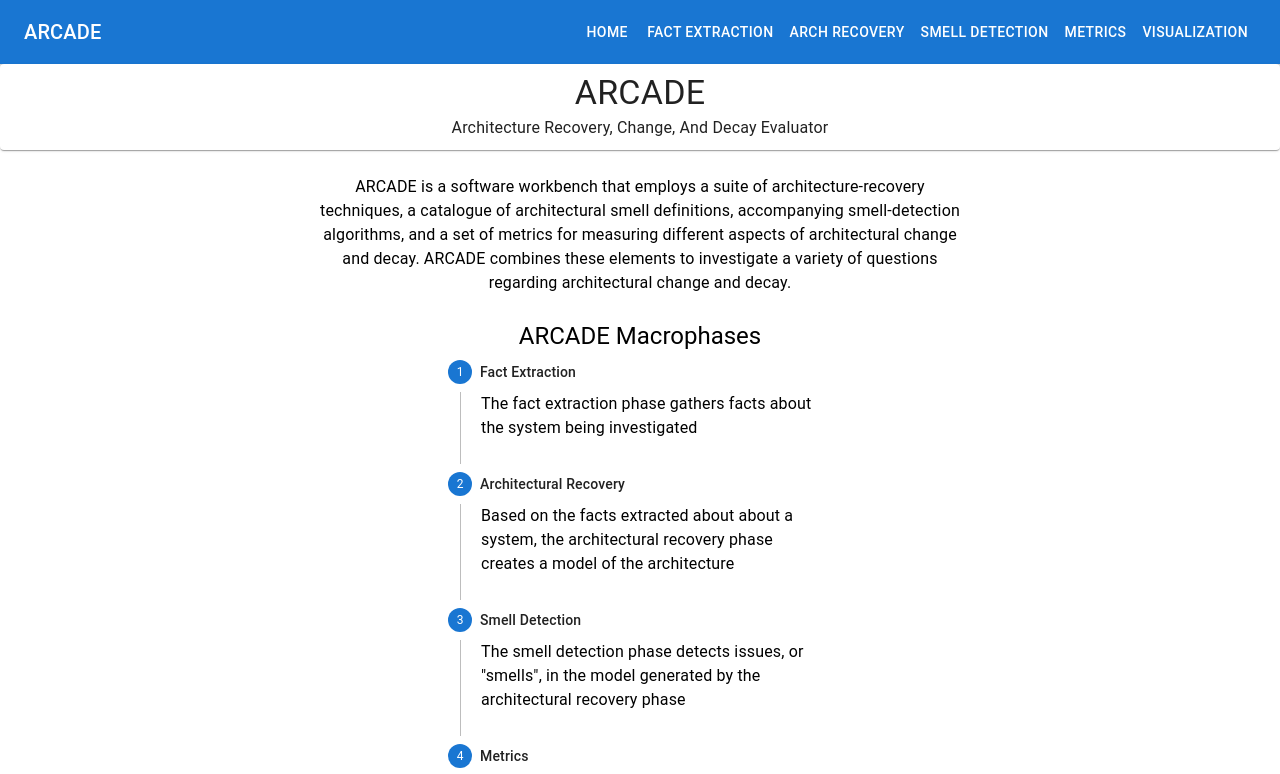
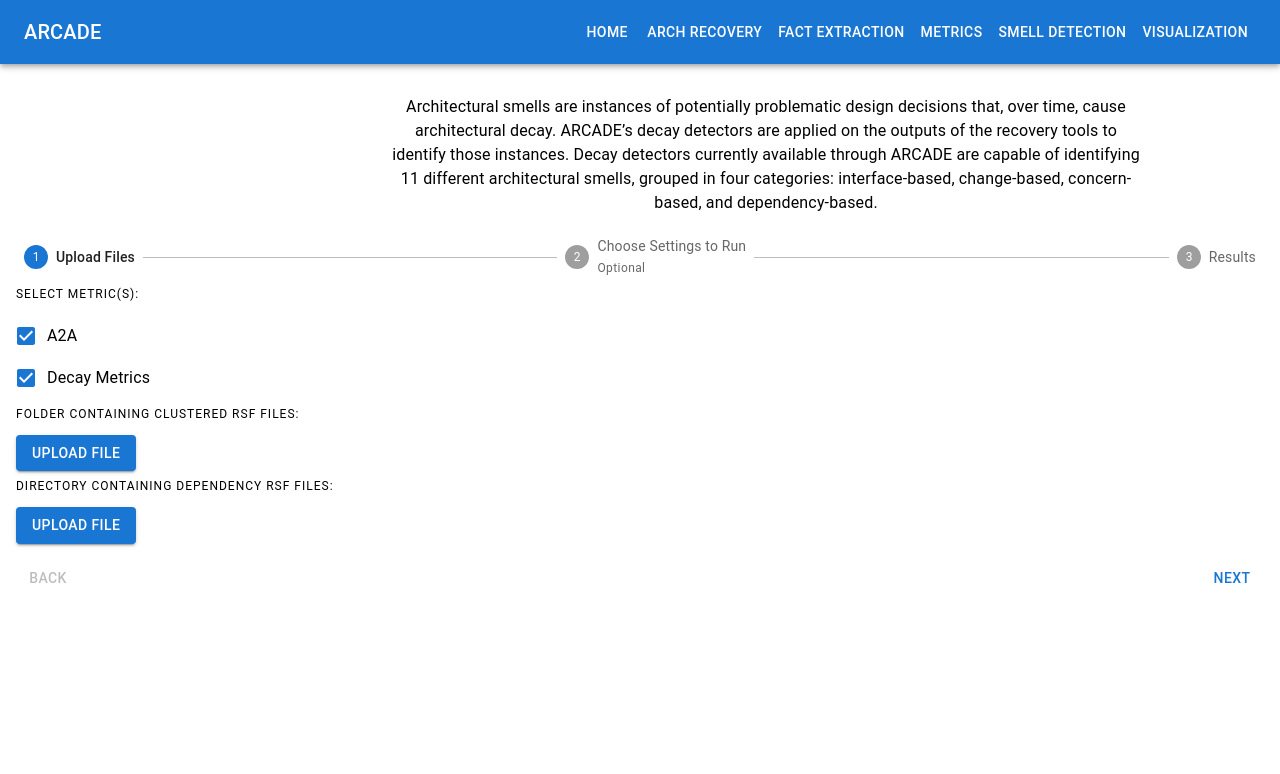
Before and after one commit to usc-softarch/arcade-frontend, a React (Create React App) app: page /metrics in a window 1280 px wide. Shown: the top 774 px of the page. Built offline with nearby package versions, Linux system fonts and the light colour scheme.

Commit message:
Add routing, refactor code, and cleaned up organization.

```diff
--- a/src/App.js
+++ b/src/App.js
@@ -7,8 +7,7 @@
       <div>
           <ArcadeBar>
           </ArcadeBar>
-          <Home>
-          </Home>
+          <Home/>
       </div>
   );
 }
--- a/src/ArcadeBar.js
+++ b/src/ArcadeBar.js
@@ -1,5 +1,6 @@
-import {AppBar, Box, Toolbar, Typography} from "@mui/material";
+import {AppBar, Box, Link, Switch, Toolbar, Typography} from "@mui/material";
 import Button from "@mui/material/Button";
+import { BrowserRouter as Router, Link as RouterLink } from "react-router-dom";
 
 function ArcadeBar() {
     return (
@@ -9,12 +10,43 @@
                     <Typography variant="h6" component="div" sx={{ flexGrow: 1 }}>
                         ARCADE
                     </Typography>
-                    <Button color="inherit">Home</Button>
-                    <Button color="inherit">Fact Extraction</Button>
-                    <Button color="inherit">Arch Recovery</Button>
-                    <Button color="inherit">Smell Detection</Button>
-                    <Button color="inherit">Metrics</Button>
-                    <Button color="inherit">Visualization</Button>
+                        {/*<Button color="inherit" to="/archrecovery">Arch Recovery</Button>*/}
+                        <Button
+                            color="inherit"
+                            component={RouterLink}
+                            to="/">
+                            Home
+                        </Button>
+                        <Button
+                            color="inherit"
+                            component={RouterLink}
+                            to="/archrecovery">
+                            Arch Recovery
+                        </Button>
+                    <Button
+                        color="inherit"
+                        component={RouterLink}
+                        to="/factextraction">
+                        Fact Extraction
+                    </Button>
+                    <Button
+                        color="inherit"
+                        component={RouterLink}
+                        to="/metrics">
+                        Metrics
+                    </Button>
+                    <Button
+                        color="inherit"
+                        component={RouterLink}
+                        to="/smelldetection">
+                        Smell Detection
+                    </Button>
+                    <Button
+                        color="inherit"
+                        component={RouterLink}
+                        to="/visualization">
+                        Visualization
+                    </Button>
                 </Toolbar>
             </AppBar>
         </Box>
--- a/src/Pages/ArchRecovery.js
+++ b/src/Pages/ArchRecovery.js
@@ -5,10 +5,11 @@
 import StepLabel from '@mui/material/StepLabel';
 import Button from '@mui/material/Button';
 import Typography from '@mui/material/Typography';
+import ArcadeBar from "../ArcadeBar";
 
 const steps = ['Upload Files', 'Choose Settings to Run', 'Results'];
 
-export default function HorizontalLinearStepper() {
+export default function ArchRecovery() {
     const [activeStep, setActiveStep] = React.useState(0);
     const [skipped, setSkipped] = React.useState(new Set());
 
@@ -55,6 +56,8 @@
     };
 
     return (
+        <div>
+            <ArcadeBar/>
         <Box m={2}>
             <div
                 style={{
@@ -150,5 +153,6 @@
                 </React.Fragment>
             )}
         </Box>
+</div>
     );
 }
--- a/src/Pages/FactExtraction.js
+++ b/src/Pages/FactExtraction.js
@@ -5,10 +5,11 @@
 import StepLabel from '@mui/material/StepLabel';
 import Button from '@mui/material/Button';
 import Typography from '@mui/material/Typography';
+import ArcadeBar from "../ArcadeBar";
 
 const steps = ['Upload Files', 'Choose Settings to Run', 'Results'];
 
-export default function HorizontalLinearStepper() {
+export default function FactExtraction() {
     const [activeStep, setActiveStep] = React.useState(0);
     const [skipped, setSkipped] = React.useState(new Set());
 
@@ -55,6 +56,8 @@
     };
 
     return (
+        <div>
+            <ArcadeBar/>
         <Box m={2}>
             <div
                 style={{
@@ -163,5 +166,6 @@
                 </React.Fragment>
             )}
         </Box>
+        </div>
     );
 }
--- a/src/Pages/Home.js
+++ b/src/Pages/Home.js
@@ -3,6 +3,7 @@
 import {Typography} from "@mui/material";
 import PaperHeader from "../PaperHeader";
 import Descriptions from "../Descriptions"
+import ArcadeBar from "../ArcadeBar";
 
 function Home() {
     return (
--- a/src/Pages/Metrics.js
+++ b/src/Pages/Metrics.js
@@ -8,10 +8,11 @@
 import FormGroup from '@mui/material/FormGroup';
 import FormControlLabel from '@mui/material/FormControlLabel';
 import Checkbox from '@mui/material/Checkbox';
+import ArcadeBar from "../ArcadeBar";
 
 const steps = ['Upload Files', 'Choose Settings to Run', 'Results'];
 
-export default function HorizontalLinearStepper() {
+export default function Metrics() {
     const [activeStep, setActiveStep] = React.useState(0);
     const [skipped, setSkipped] = React.useState(new Set());
 
@@ -58,6 +59,8 @@
     };
 
     return (
+        <div>
+            <ArcadeBar/>
         <Box m={2}>
             <div
                 style={{
@@ -155,5 +158,6 @@
                 </React.Fragment>
             )}
         </Box>
+        </div>
     );
 }
--- a/src/Pages/SmellDetection.js
+++ b/src/Pages/SmellDetection.js
@@ -5,10 +5,11 @@
 import StepLabel from '@mui/material/StepLabel';
 import Button from '@mui/material/Button';
 import Typography from '@mui/material/Typography';
+import ArcadeBar from "../ArcadeBar";
 
 const steps = ['Upload Files', 'Choose Settings to Run', 'Results'];
 
-export default function HorizontalLinearStepper() {
+export default function SmellDetection() {
     const [activeStep, setActiveStep] = React.useState(0);
     const [skipped, setSkipped] = React.useState(new Set());
 
@@ -55,6 +56,8 @@
     };
 
     return (
+        <div>
+            <ArcadeBar/>
         <Box m={2}>
             <div
                 style={{
@@ -153,5 +156,6 @@
                 </React.Fragment>
             )}
         </Box>
+        </div>
     );
 }
--- a/src/index.js
+++ b/src/index.js
@@ -3,10 +3,23 @@
 import './index.css';
 import App from './App';
 import reportWebVitals from './reportWebVitals';
+import {BrowserRouter, Route, Routes} from "react-router-dom";
+import ArchRecovery from "./Pages/ArchRecovery";
+import FactExtraction from "./Pages/FactExtraction";
+import Metrics from "./Pages/Metrics";
+import SmellDetection from "./Pages/SmellDetection";
 
 ReactDOM.render(
   <React.StrictMode>
-    <App />
+      <BrowserRouter>
+          <Routes>
+              <Route path="/" element={<App />} />
+              <Route path="/archrecovery" element={<ArchRecovery />} />
+              <Route path="/factextraction" element={<FactExtraction />} />
+              <Route path="/metrics" element={<Metrics />} />
+              <Route path="/smelldetection" element={<SmellDetection />} />
+          </Routes>
+      </BrowserRouter>
   </React.StrictMode>,
   document.getElementById('root')
 );
```
Also changed, not shown: 1 other file (tests, documents, lock files or other folders).
